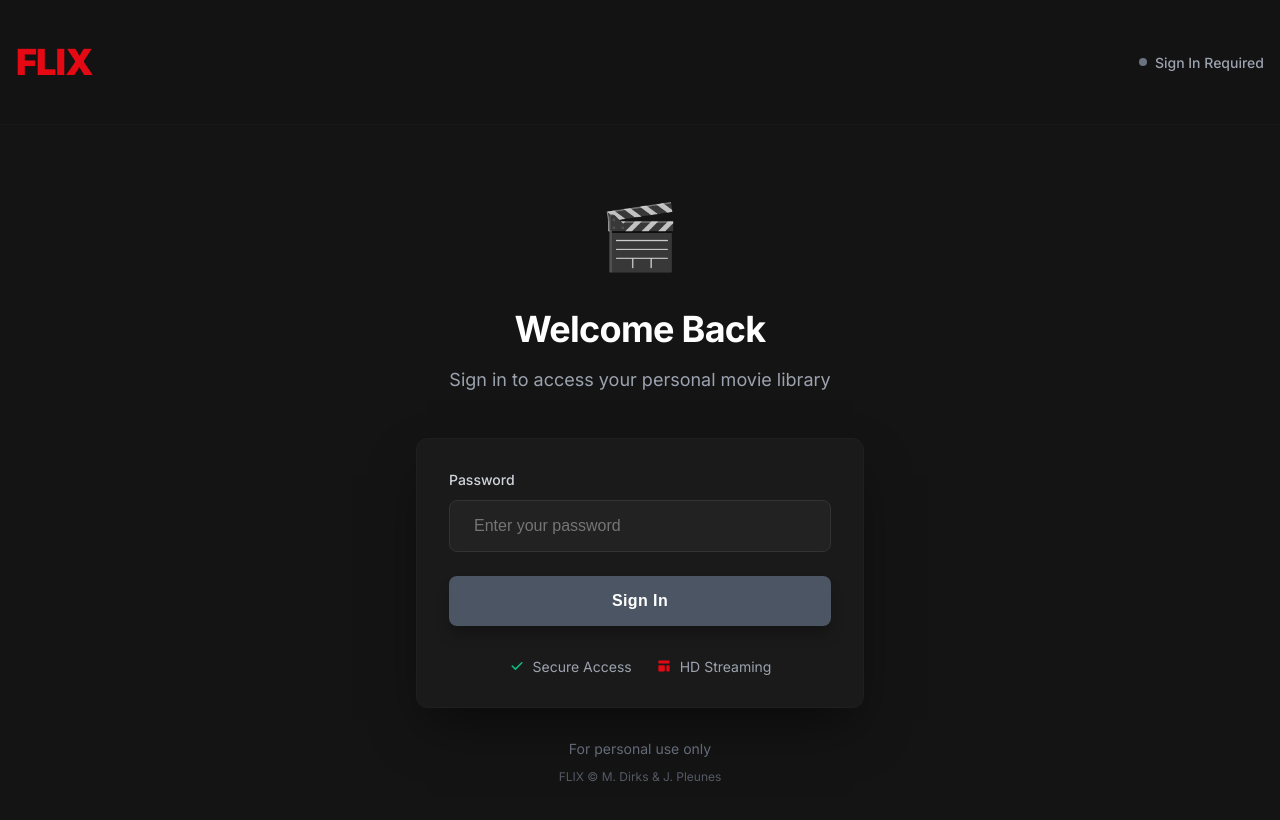
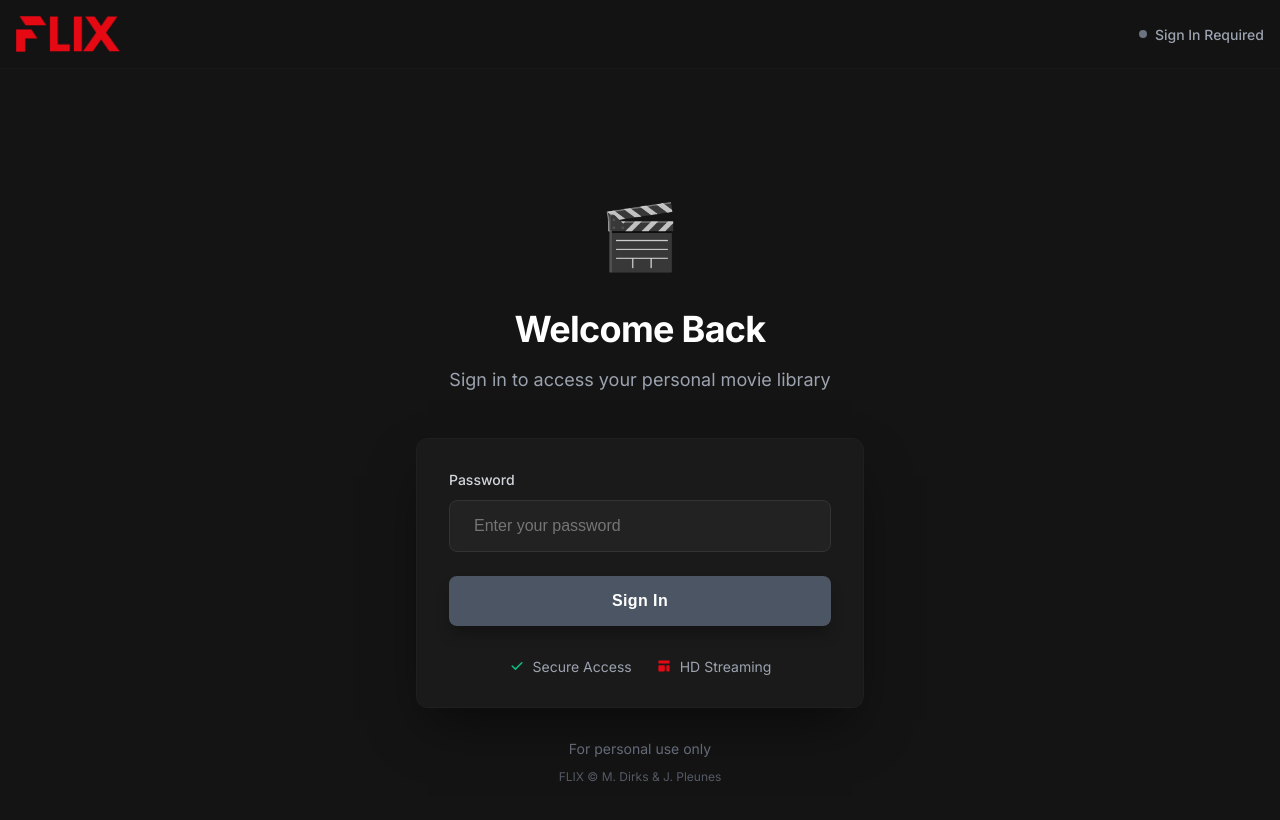
Before and after one commit to juliuspleunes4/Flix, a React (Vite) app in the folder frontend/: page /login in a window 1280 px wide. Shown: the top 820 px of the page. Built offline with nearby package versions, Linux system fonts and the light colour scheme; no server answers.

Commit message:
Login screen logo updated

```diff
--- a/frontend/src/pages/Login.tsx
+++ b/frontend/src/pages/Login.tsx
@@ -53,16 +53,17 @@ const Login: React.FC = () => {
           <div className="flex justify-between items-center py-4" style={{ display: 'flex', justifyContent: 'space-between', alignItems: 'center', padding: '1rem 0' }}>
             {/* Logo */}
             <div className="flex items-center" style={{ display: 'flex', alignItems: 'center' }}>
-              <h1 className="text-4xl font-black text-netflix-red tracking-tight cursor-pointer hover:scale-105 transition-transform duration-200" style={{
-                fontSize: '2.25rem',
-                fontWeight: '900',
-                color: '#E50914',
-                letterSpacing: '-0.025em',
-                cursor: 'pointer',
-                transition: 'transform 0.2s'
-              }}>
-                FLIX
-              </h1>
+              <img
+                src="/src/assets/logo_flix.png"
+                alt="FLIX"
+                className="h-9 cursor-pointer hover:scale-105 transition-transform duration-200"
+                style={{
+                  height: '2.25rem',
+                  width: 'auto',
+                  cursor: 'pointer',
+                  transition: 'transform 0.2s'
+                }}
+              />
             </div>
 
             {/* Login Status Indicator */}
```
